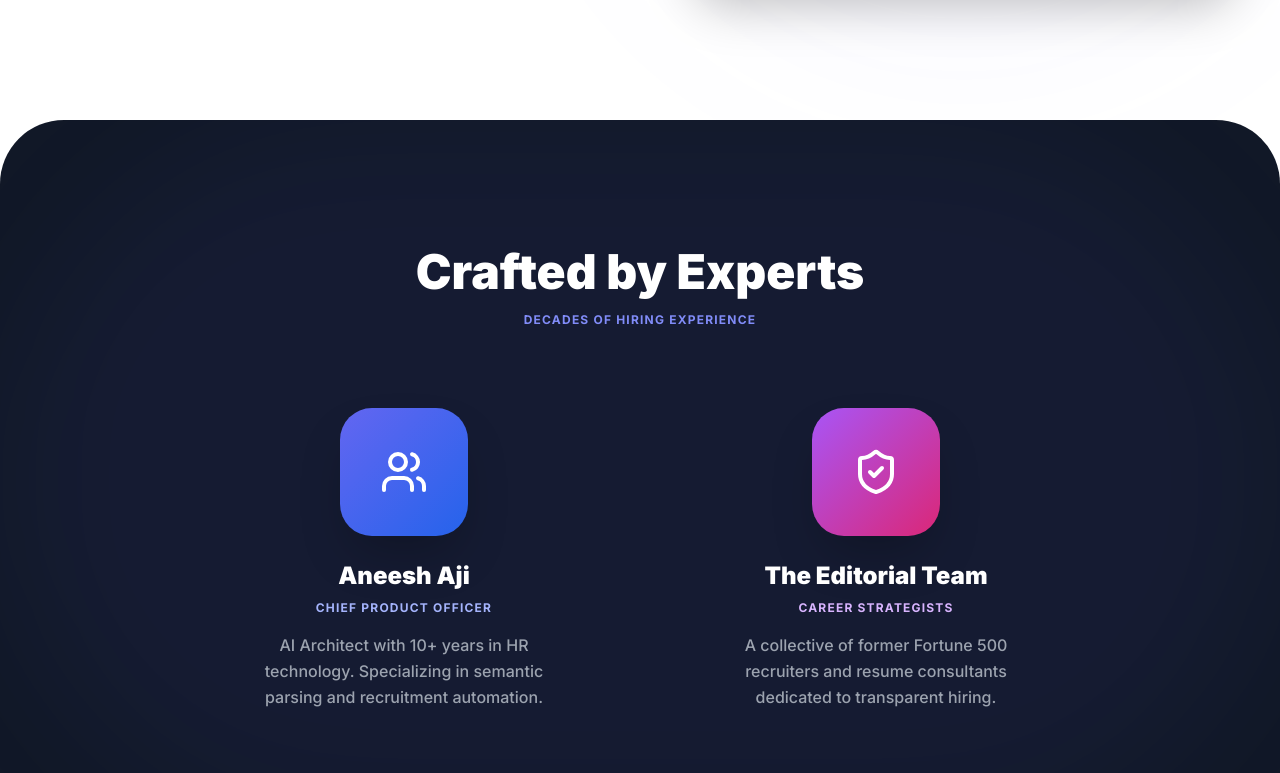
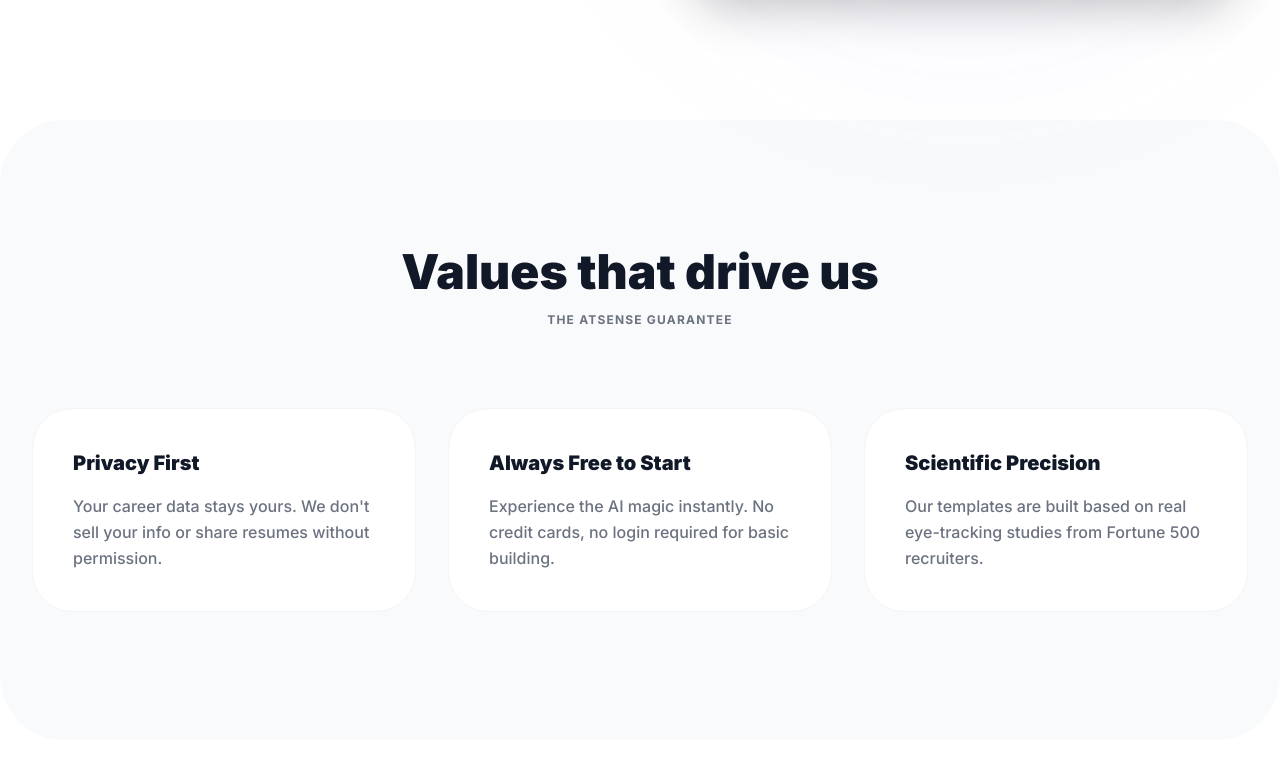
Before and after one commit to aneeshaji/atsense, a React (Vite) app in the folder frontend/: page /about in a window 1280 px wide. Shown: the part 1520-2293 px from the top of the page. Built offline with nearby package versions, Linux system fonts and the light colour scheme; no server answers.

Commit message:
style: remove experts section from about page

```diff
--- a/frontend/src/pages/About.tsx
+++ b/frontend/src/pages/About.tsx
@@ -98,34 +98,7 @@ const About = () => {
                 </div>
             </section>
 
-            {/* Expert Team Section - Critical for E-E-A-T */}
-            <section className="bg-gray-900 py-32 rounded-[4rem] text-white overflow-hidden relative">
-                 <div className="absolute inset-0 bg-indigo-500/5 blur-3xl rounded-full"></div>
-                 <div className="max-w-7xl mx-auto px-4 sm:px-6 lg:px-8 relative z-10">
-                    <div className="text-center mb-20">
-                        <h2 className="text-3xl md:text-5xl font-black mb-4">Crafted by Experts</h2>
-                        <p className="text-indigo-400 font-bold uppercase tracking-widest text-xs">Decades of Hiring Experience</p>
-                    </div>
-                    <div className="grid grid-cols-1 md:grid-cols-2 gap-12 max-w-4xl mx-auto">
-                        <div className="flex flex-col items-center text-center group">
-                            <div className="w-32 h-32 rounded-[2rem] bg-gradient-to-br from-indigo-500 to-blue-600 mb-6 flex items-center justify-center shadow-2xl group-hover:scale-105 transition-transform duration-500">
-                                <Users size={48} className="text-white" />
-                            </div>
-                            <h4 className="text-2xl font-black mb-2">Aneesh Aji</h4>
-                            <p className="text-indigo-300 font-bold text-xs uppercase tracking-widest mb-4">Chief Product Officer</p>
-                            <p className="text-gray-400 font-medium leading-relaxed max-w-xs">AI Architect with 10+ years in HR technology. Specializing in semantic parsing and recruitment automation.</p>
-                        </div>
-                        <div className="flex flex-col items-center text-center group">
-                            <div className="w-32 h-32 rounded-[2rem] bg-gradient-to-br from-purple-500 to-pink-600 mb-6 flex items-center justify-center shadow-2xl group-hover:scale-105 transition-transform duration-500">
-                                <ShieldCheck size={48} className="text-white" />
-                            </div>
-                            <h4 className="text-2xl font-black mb-2">The Editorial Team</h4>
-                            <p className="text-purple-300 font-bold text-xs uppercase tracking-widest mb-4">Career Strategists</p>
-                            <p className="text-gray-400 font-medium leading-relaxed max-w-xs">A collective of former Fortune 500 recruiters and resume consultants dedicated to transparent hiring.</p>
-                        </div>
-                    </div>
-                 </div>
-            </section>
+
 
             {/* Values / Features Section */}
             <section className="bg-gray-50 py-32 rounded-[4rem]">
```
